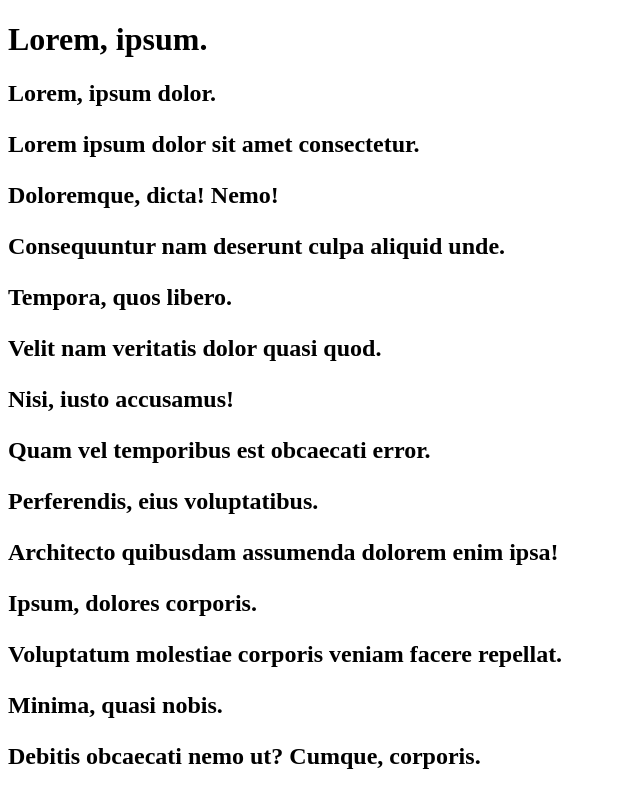
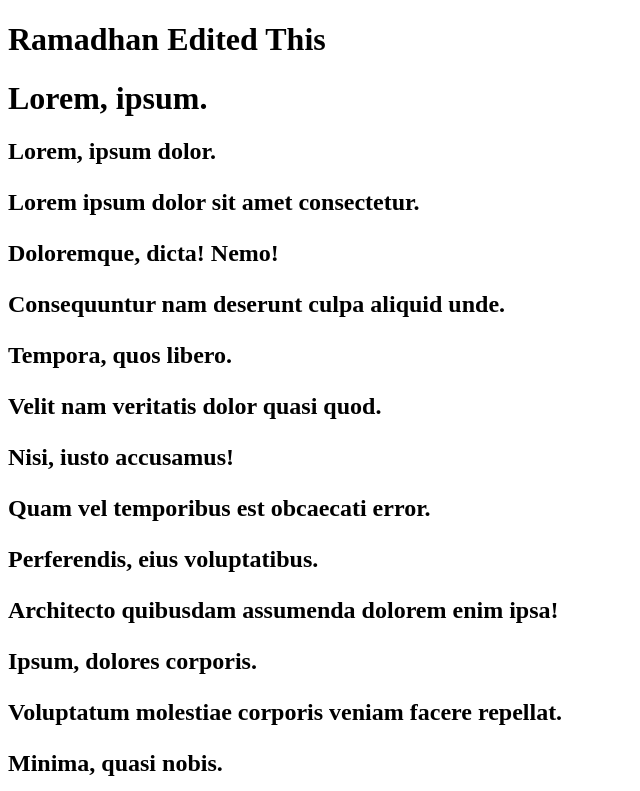
Before and after one commit to Faugnom1/TestHTML, a plain HTML site: page index.html in a window 1280 px wide. Shown: the top 791 px of the page, without its empty margins (0-640 px from the left). Drawn offline with Linux system fonts and the light colour scheme.

Commit message:
Rama's Edits

```diff
--- a/index.html
+++ b/index.html
@@ -8,6 +8,7 @@
 </head>
 <body>
     <div>
+        <h1>Ramadhan Edited This</>
         <h1>Lorem, ipsum.</h1>
         <h2>
             Lorem, ipsum dolor.
```
